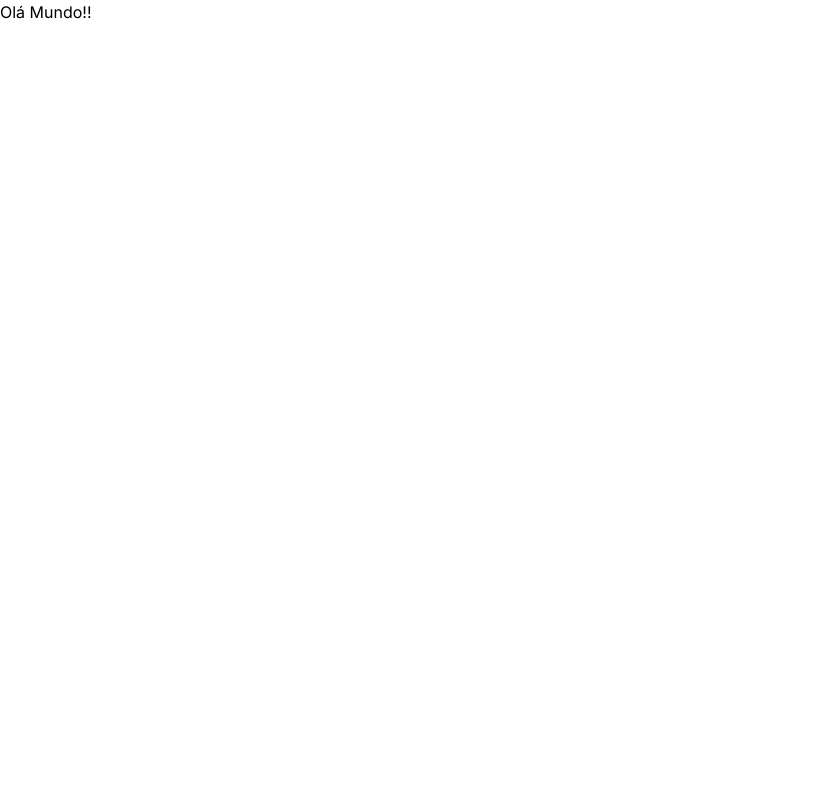
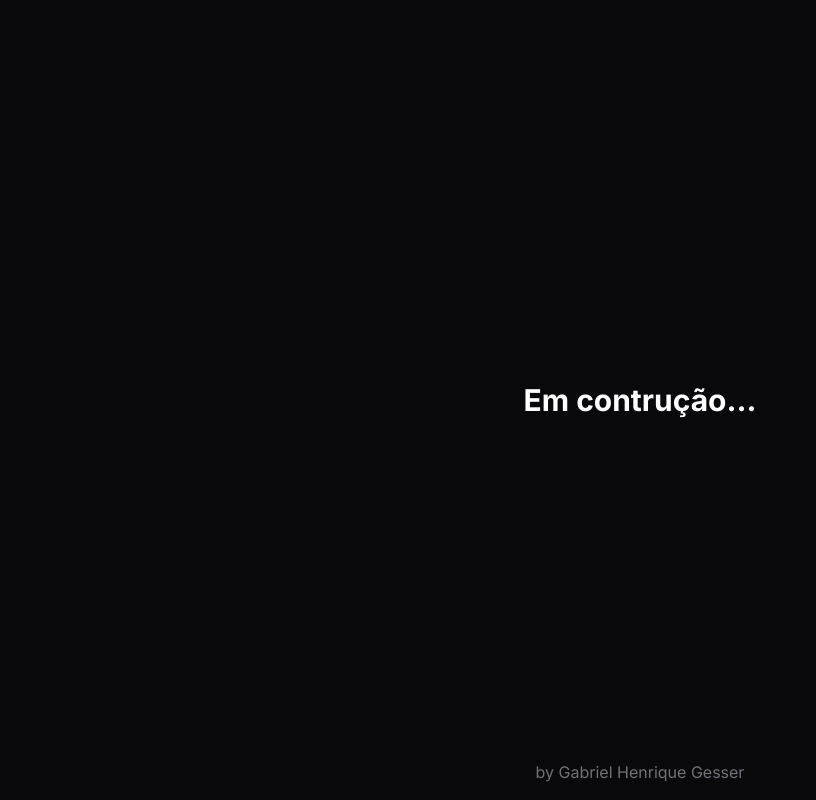
Before and after one commit to GaelGesser/money-hive, a Next.js app: page / in a window 1280 px wide. Shown: the whole page, without its empty margins (0-816 px from the left). Built offline with nearby package versions, Linux system fonts and the light colour scheme.

Commit message:
feat: add 'Under Construction' page

```diff
--- a/src/app/layout.tsx
+++ b/src/app/layout.tsx
@@ -15,7 +15,7 @@ export default function RootLayout({
   children: React.ReactNode;
 }>) {
   return (
-    <html lang="pt">
+    <html lang="pt" className="antialiased">
       <body className={inter.className}>{children}</body>
     </html>
   );
--- a/src/app/page.tsx
+++ b/src/app/page.tsx
@@ -1,3 +1,10 @@
 export default function Home() {
-  return <h1>Olá Mundo!!</h1>;
+  return (
+    <div className="bg-zinc-950 w-full h-screen flex flex-col items-center justify-center">
+      <h1 className="text-3xl font-bold text-white ">Em contrução...</h1>
+      <p className="absolute bottom-4 text-zinc-500">
+        by Gabriel Henrique Gesser
+      </p>
+    </div>
+  );
 }
```
